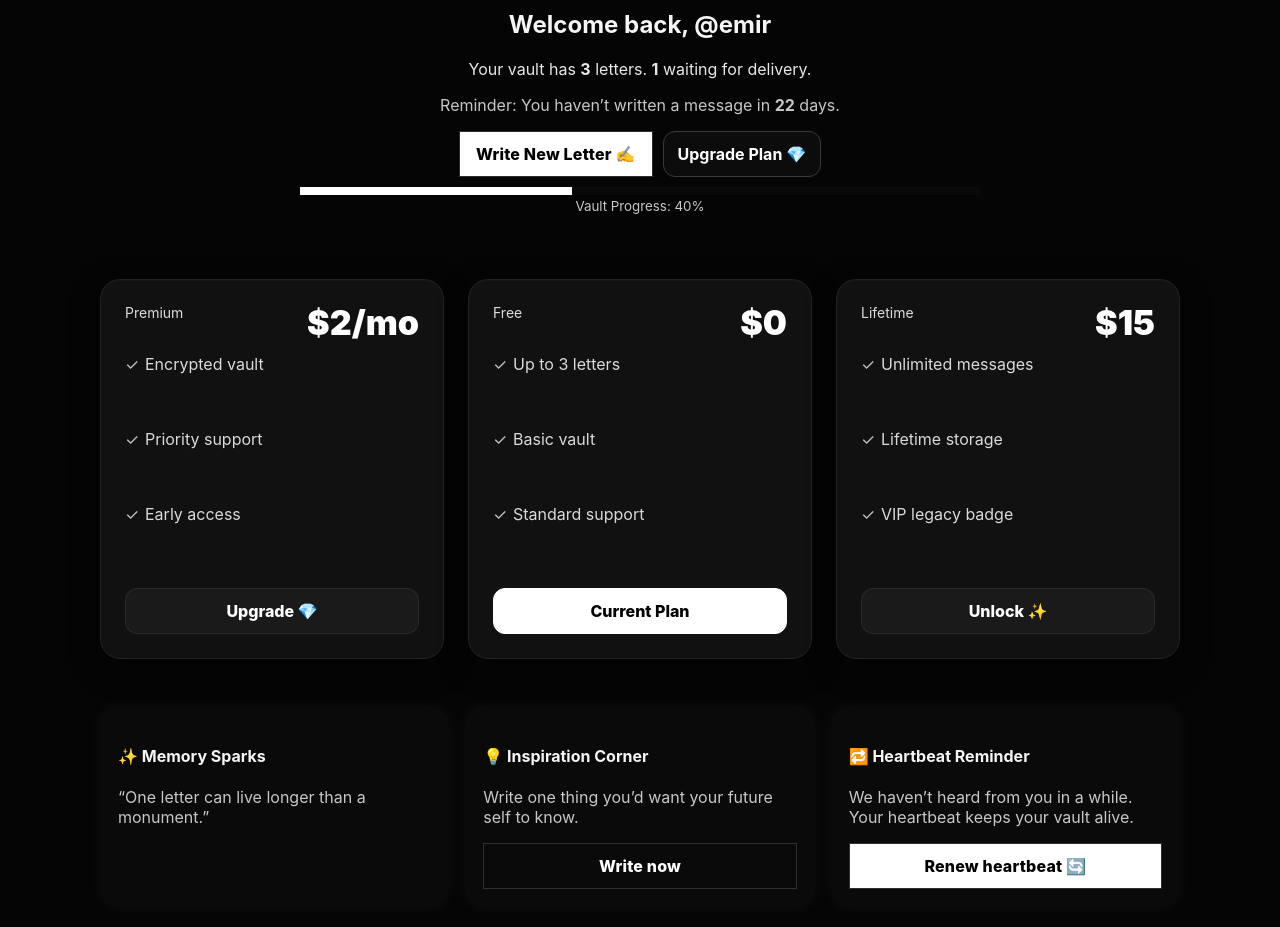
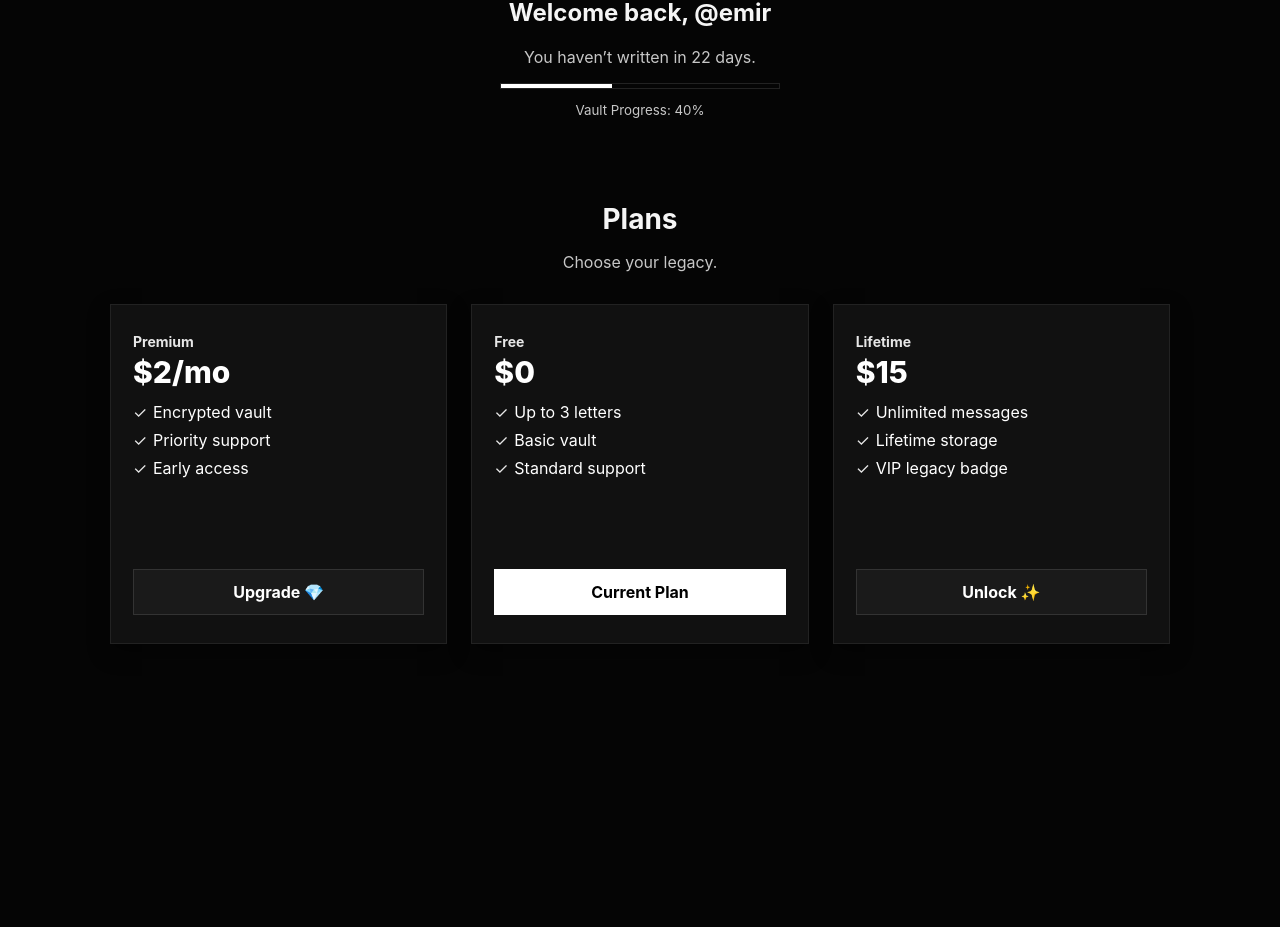
Before and after one commit to emirusmaximus/after-me-starter, a Next.js app: page /dashboard in a window 1280 px wide. Shown: the part 155-1082 px from the top of the page. After the commit the page ends 859 px from the top, so only its background shows below. Built offline with nearby package versions, Linux system fonts and the light colour scheme.

Commit message:
Update page.tsx

```diff
--- a/app/dashboard/page.tsx
+++ b/app/dashboard/page.tsx
@@ -4,15 +4,11 @@ import Link from "next/link";
 import { useState, useEffect } from "react";
 
 export default function DashboardPage() {
-  const [ready, setReady] = useState(true);
   const username = "emir";
   const stats = { letters: 3, waiting: 1, days: 22, progress: 40 };
 
-  useEffect(() => { setReady(true); }, []);
-  if (!ready) return <main style={{ padding: 24 }}>Loading…</main>;
-
   return (
-    <main>
+    <main className="dashboard">
       {/* HEADER */}
       <header className="top">
         <div className="container topin">
@@ -22,166 +18,146 @@ export default function DashboardPage() {
           </Link>
           <nav className="nav">
             <Link href="/dashboard">Dashboard</Link>
-            <Link href="/dashboard/plan">Plans</Link>
             <Link href="/settings">Settings</Link>
           </nav>
         </div>
       </header>
 
-      {/* HERO / STATUS */}
+      {/* HERO */}
       <section className="hero">
-        <div className="container h-in">
-          <div className="eyebrow"><span className="dot" /> Your private legacy workspace</div>
+        <div className="container center">
+          <p className="muted small">
+            Your vault has {stats.letters} letters — {stats.waiting} waiting for delivery.
+          </p>
           <h1>Welcome back, @{username}</h1>
-          <p className="lead">Your vault has <b>{stats.letters}</b> letters. <b>{stats.waiting}</b> waiting for delivery.</p>
-          <p className="muted">Reminder: You haven’t written a message in <b>{stats.days}</b> days.</p>
-          <div className="cta">
-            <button className="btn solid">Write New Letter ✍️</button>
-            <Link className="btn ghost" href="/dashboard/plan">Upgrade Plan 💎</Link>
-          </div>
+          <p className="muted">You haven’t written in {stats.days} days.</p>
           <div className="progress"><span style={{ width: `${stats.progress}%` }} /></div>
           <small className="muted">Vault Progress: {stats.progress}%</small>
         </div>
       </section>
 
-      {/* PLANS — EXACT MONOCHROME LIKE SCREENSHOT */}
-      <section className="plans plans-shot">
-        <div className="container shot-grid">
-          <MonoPlanCard
+      {/* PLANS SECTION */}
+      <section className="plans">
+        <div className="container center">
+          <h2 className="ph-title">Plans</h2>
+          <p className="ph-sub">Choose your legacy.</p>
+        </div>
+
+        <div className="container plans-grid">
+          <PlanCard
             title="Premium"
             price="$2/mo"
             features={["Encrypted vault", "Priority support", "Early access"]}
-            cta="Upgrade 💎"
-            href="/dashboard/upgrade?plan=premium"
-            tone="dark"   // koyu buton
+            button="Upgrade 💎"
+            type="dark"
           />
-          <MonoPlanCard
+          <PlanCard
             title="Free"
             price="$0"
             features={["Up to 3 letters", "Basic vault", "Standard support"]}
-            cta="Current Plan"
-            href="/dashboard/upgrade?plan=free"
-            tone="light"  // beyaz buton (görseldeki gibi)
+            button="Current Plan"
+            type="light"
           />
-          <MonoPlanCard
+          <PlanCard
             title="Lifetime"
             price="$15"
             features={["Unlimited messages", "Lifetime storage", "VIP legacy badge"]}
-            cta="Unlock ✨"
-            href="/dashboard/upgrade?plan=lifetime"
-            tone="dark"   // koyu buton
+            button="Unlock ✨"
+            type="dark"
           />
         </div>
       </section>
 
-      {/* LOWER */}
-      <section className="lower">
-        <div className="container grid">
-          <div className="card">
-            <h4>✨ Memory Sparks</h4>
-            <p className="muted">“One letter can live longer than a monument.”</p>
-          </div>
-          <div className="card">
-            <h4>💡 Inspiration Corner</h4>
-            <p className="muted">Write one thing you’d want your future self to know.</p>
-            <button className="btn ghost full">Write now</button>
-          </div>
-          <div className="card">
-            <h4>🔁 Heartbeat Reminder</h4>
-            <p className="muted">We haven’t heard from you in a while. Your heartbeat keeps your vault alive.</p>
-            <button className="btn solid full">Renew heartbeat 🔄</button>
-          </div>
-        </div>
-      </section>
+      <style jsx>{`
+        :root {
+          --bg: #000;
+          --fg: #fff;
+          --muted: #bbb;
+        }
+        body, .dashboard { background: var(--bg); color: var(--fg); }
 
-      <style jsx>{`
-        :root { --bg:#050505; --fg:#f5f5f5; --line:#1d1d1d; --muted:#bdbdbd; }
-        .container{max-width:1120px;margin:0 auto;padding:0 20px}
-        .top{position:sticky;top:0;z-index:10;background:rgba(5,5,5,.7);backdrop-filter:blur(8px);border-bottom:1px solid var(--line)}
-        .topin{height:64px;display:flex;align-items:center;justify-content:space-between}
-        .brand{display:flex;align-items:center;gap:10px;font-weight:800}
-        .nav{display:flex;gap:16px;align-items:center}
+        .container { max-width: 1100px; margin: 0 auto; padding: 0 20px; }
+        .top { border-bottom: 1px solid #111; padding: 14px 0; background: rgba(0,0,0,0.6); backdrop-filter: blur(6px); }
+        .topin { display: flex; align-items: center; justify-content: space-between; }
+        .brand { display: flex; align-items: center; gap: 8px; font-weight: 800; }
 
-        .hero{text-align:center;padding:52px 0 28px;position:relative}
-        .eyebrow{display:inline-flex;align-items:center;gap:8px;border:1px solid #2b2b2b;padding:6px 12px;font-size:12.5px;color:#cfcfcf;border-radius:999px}
-        .dot{width:6px;height:6px;border-radius:50%;background:#fff;box-shadow:0 0 12px #fff}
-        .lead{color:#e8e8e8}
-        .muted{color:var(--muted)}
-        .cta{display:flex;gap:10px;justify-content:center;margin:10px 0 6px;flex-wrap:wrap}
-        .btn{font-weight:800;padding:12px 16px;border:1px solid #2f2f2f;background:transparent;color:#fff;letter-spacing:.2px;border-radius:0}
-        .btn.solid{background:#fff;color:#000}
-        .btn.ghost{background:transparent;color:#fff}
-        .btn.full{width:100%;text-align:center}
-        .progress{height:8px;border:1px solid var(--line);background:#0a0a0a;margin:10px auto 0;width:min(680px,86vw)}
-        .progress span{display:block;height:100%;background:#fff}
+        .hero { text-align: center; padding: 40px 0 20px; }
+        .muted { color: var(--muted); }
+        .progress { width: 280px; margin: 10px auto; height: 6px; border: 1px solid #222; background: #050505; }
+        .progress span { display: block; height: 100%; background: #fff; }
 
-        /* PLANS — screenshot'a sadık monokrom kartlar */
-        .plans-shot{padding:36px 0 28px;}
-        .shot-grid{display:grid;grid-template-columns:repeat(3,1fr);gap:24px;}
-        .mono {
-          display:grid; grid-template-rows:auto 1fr auto;
-          background:#111; border:1px solid #222; color:#fff;
-          border-radius:20px; /* screenshot'taki gibi yumuşak */
-          padding:24px; min-height:380px;
-          box-shadow:0 10px 30px rgba(0,0,0,.35), inset 0 1px 0 rgba(255,255,255,.03);
+        .plans { text-align: center; padding: 40px 0 60px; }
+        .ph-title { font-size: 28px; margin-bottom: 4px; }
+        .ph-sub { color: var(--muted); margin-bottom: 32px; }
+
+        .plans-grid {
+          display: grid;
+          grid-template-columns: repeat(3, 1fr);
+          gap: 24px;
         }
-        .mono:hover { transform:translateY(-3px); transition:.2s; }
 
-        .mono-hd { display:flex; justify-content:space-between; align-items:flex-start; }
-        .mono-title { font-size:14px; opacity:.85; }
-        .mono-price { font-size:34px; font-weight:900; line-height:1; margin-top:2px; }
-
-        .mono-list { margin:14px 0 0; padding:0; list-style:none; display:grid; gap:10px; }
-        .mono-list li { position:relative; padding-left:20px; color:#DADADA; }
-        .mono-list li:before { content:"✓"; position:absolute; left:0; top:0; opacity:.9; }
-
-        /* alt buton barı */
-        .mono-cta {
-          width:100%; text-align:center; margin-top:18px;
-          padding:12px 14px; font-weight:800; border-radius:12px;
-          border:1px solid #2b2b2b; background:#1a1a1a; color:#fff;
+        .plan {
+          background: #111;
+          border: 1px solid #222;
+          display: flex;
+          flex-direction: column;
+          justify-content: space-between;
+          padding: 28px 22px;
+          box-shadow: 0 8px 20px rgba(0,0,0,0.4);
+          color: #fff;
+          border-radius: 0;
+          min-height: 340px;
+          text-align: left;
         }
-        .mono-cta.light { background:#fff; color:#000; border-color:#fff; } /* Free kartı */
-
-        /* LOWER */
-        .lower{padding:20px 0 48px;}
-        .grid{display:grid;grid-template-columns:repeat(3,1fr);gap:16px;}
-        .card{background:#0a0a0a;border:1px solid var(--line);padding:18px;box-shadow:0 0 18px rgba(255,255,255,.04);border-radius:16px}
-        @media(max-width:980px){
-          .shot-grid{grid-template-columns:1fr;}
-          .grid{grid-template-columns:1fr;}
+        .plan h3 { font-size: 14px; opacity: 0.9; margin: 0 0 4px; }
+        .plan .price { font-size: 30px; font-weight: 800; margin-bottom: 12px; }
+        .plan ul { list-style: none; padding: 0; margin: 0 0 20px; }
+        .plan li { position: relative; padding-left: 20px; margin-bottom: 8px; }
+        .plan li::before { content: "✓"; position: absolute; left: 0; top: 0; opacity: 0.9; }
+        .plan button {
+          width: 100%;
+          border: 1px solid #333;
+          padding: 12px 14px;
+          font-weight: 700;
+          border-radius: 0;
+          cursor: pointer;
+        }
+        .plan.dark button { background: #1a1a1a; color: #fff; }
+        .plan.light button { background: #fff; color: #000; border-color: #fff; }
+        @media(max-width:900px){
+          .plans-grid{ grid-template-columns: 1fr; }
         }
       `}</style>
     </main>
   );
 }
 
-/* ——— Plan Card (monochrome) ——— */
-function MonoPlanCard({
+/* PLAN CARD COMPONENT */
+function PlanCard({
   title,
   price,
   features,
-  cta,
-  href,
-  tone = "dark", // "dark" | "light" (light = beyaz CTA)
+  button,
+  type,
 }: {
   title: string;
   price: string;
   features: string[];
-  cta: string;
-  href: string;
-  tone?: "dark" | "light";
+  button: string;
+  type: "dark" | "light";
 }) {
   return (
-    <article className="mono">
-      <header className="mono-hd">
-        <div className="mono-title">{title}</div>
-        <div className="mono-price">{price}</div>
-      </header>
-      <ul className="mono-list">
-        {features.map((f, i) => (<li key={i}>{f}</li>))}
-      </ul>
-      <a className={`mono-cta ${tone === "light" ? "light" : ""}`} href={href}>{cta}</a>
-    </article>
+    <div className={`plan ${type}`}>
+      <div>
+        <h3>{title}</h3>
+        <div className="price">{price}</div>
+        <ul>
+          {features.map((f, i) => (
+            <li key={i}>{f}</li>
+          ))}
+        </ul>
+      </div>
+      <button>{button}</button>
+    </div>
   );
 }
```
